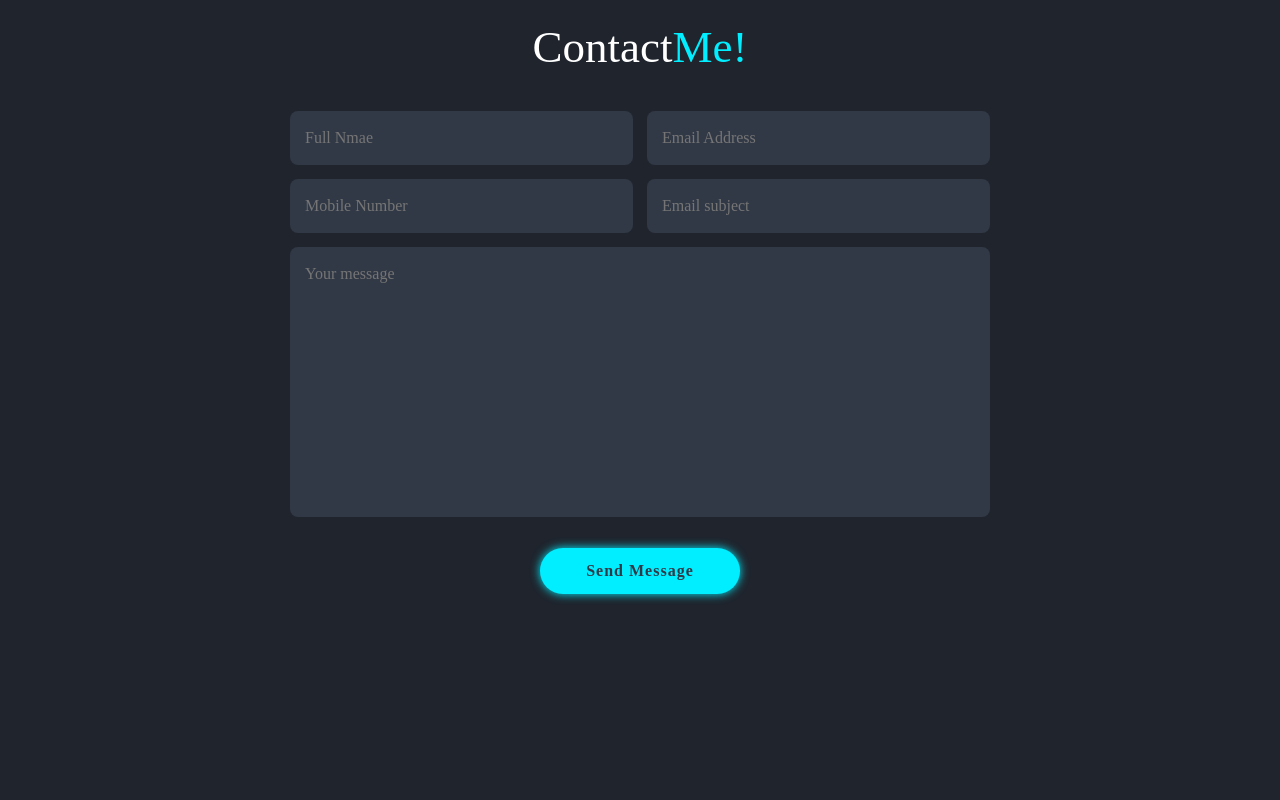
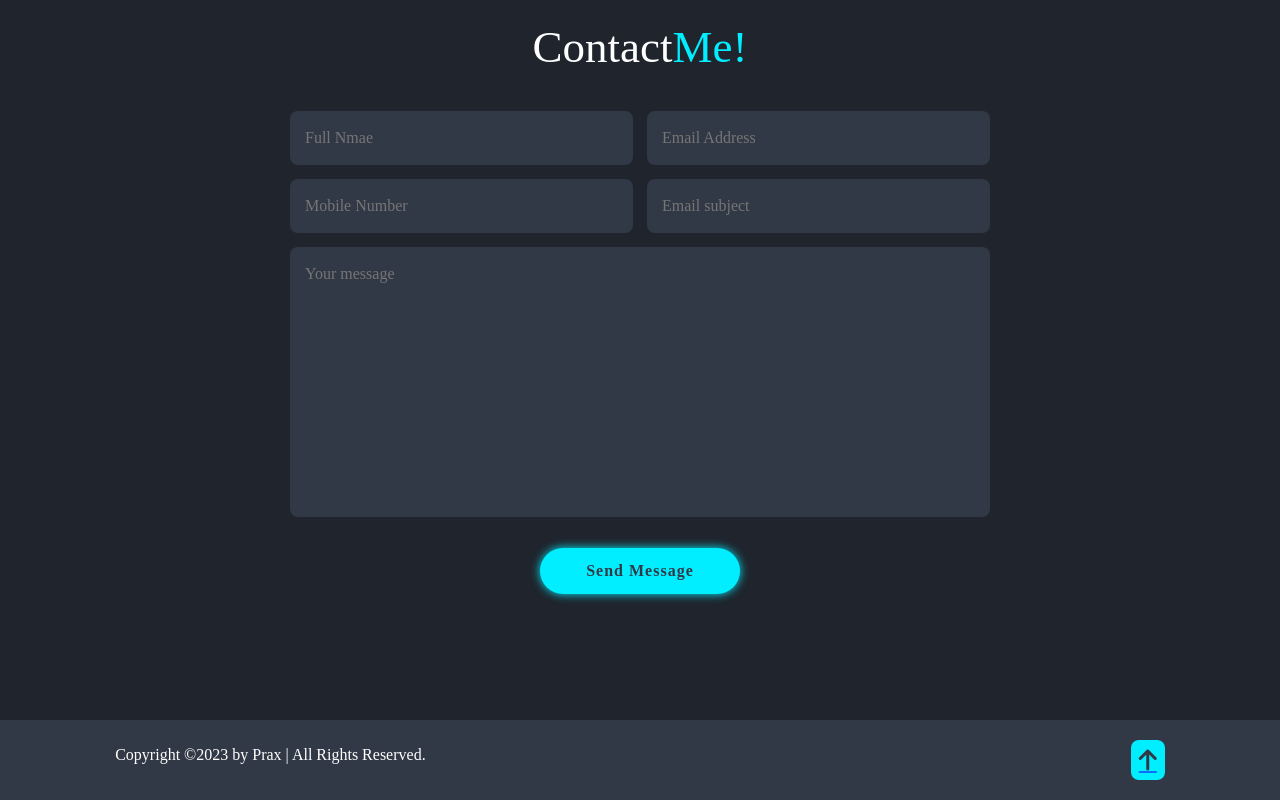
Before and after one commit to prakatesh/Portfolio, a React (Create React App) app: page / in a window 1280 px wide. Shown: the part 4051-4851 px from the top of the page. Before the commit the page ends 4771 px from the top, so only its background shows below. Built offline with nearby package versions, Linux system fonts and the light colour scheme; some icons are missing.

Commit message:
footer ui designed

```diff
--- a/src/App.js
+++ b/src/App.js
@@ -2,6 +2,7 @@
 import About from './component/About';
 import Contact from './component/Contact';
 import Education from './component/Education';
+import Footer from './component/Footer';
 import Home from './component/Home';
 import Navbar from './component/Navbar';
 import Services from './component/Services';
@@ -17,6 +18,7 @@ function App() {
       <Work/>
       <Education/>
       <Contact/>
+      <Footer/>
     </div>
   );
 }
--- /dev/null
+++ b/src/asset/style/footer.css
@@ -0,0 +1,89 @@
+.footer{
+    display: flex;
+    justify-content: space-between;
+    align-items: center;
+    flex-wrap: wrap;
+    padding: 2rem 9%;
+    background: #323946;
+}
+
+.footer-text p{
+    font-size: 1.6rem;
+}
+
+.footer-iconTop a{
+    display: inline-flex;
+    justify-content: center;
+    align-items: center;
+    padding: .8rem;
+    background: #0ef;
+    border-radius: .8rem;
+    transition: .5s ease;
+}
+
+.footer-iconTop a i{
+    font-size: 2.4rem;
+    color: #323946;
+}
+
+.footer-iconTop a:hover{
+    box-shadow: 0 0 1rem #0ef;
+}
+
+/* BreakPOINTS */
+@media(max-width:1200px){
+    html{
+        font-size: 55%;
+    }
+}
+
+@media(max-width:991px){
+    .heading{
+        padding: 2rem 3%;
+    }
+    section {
+        padding: 10rem 3% 2rem;
+    }
+    .footer {
+        padding: 2rem 3%;
+    }
+}
+
+@media(max-width:768px){
+    .home{
+        flex-direction: column;
+    }
+
+    .home-content h3{
+        font-size: 2.6rem;
+    }
+
+    .home-content h1{
+        font-size: 5rem;
+    }
+
+    .home-img img{
+        width: 70vw;
+        margin-top: 4rem;
+    }
+
+    .about{
+        flex-direction: column;
+    }
+
+    .about img{
+        width: 70vw;
+    }
+
+    .works h2{
+        margin-bottom: 3rem;
+    }
+
+    .works-container{
+        grid-template-columns: repeat(2,1fr);
+    }
+
+    .works{
+        padding-bottom:7rem ;
+    }
+}
--- /dev/null
+++ b/src/component/Footer.js
@@ -0,0 +1,18 @@
+import React from 'react'
+import '../asset/style/footer.css'
+function Footer() {
+  return (
+    <div>
+      <footer className='footer'>
+        <div className="footer-text">
+            <p>Copyright &copy;2023 by Prax | All Rights Reserved.</p>
+        </div>
+        <div className="footer-iconTop">
+            <a href=""><i class="fa fa-arrow-up"></i></a>
+        </div>
+      </footer>
+    </div>
+  )
+}
+
+export default Footer
```
